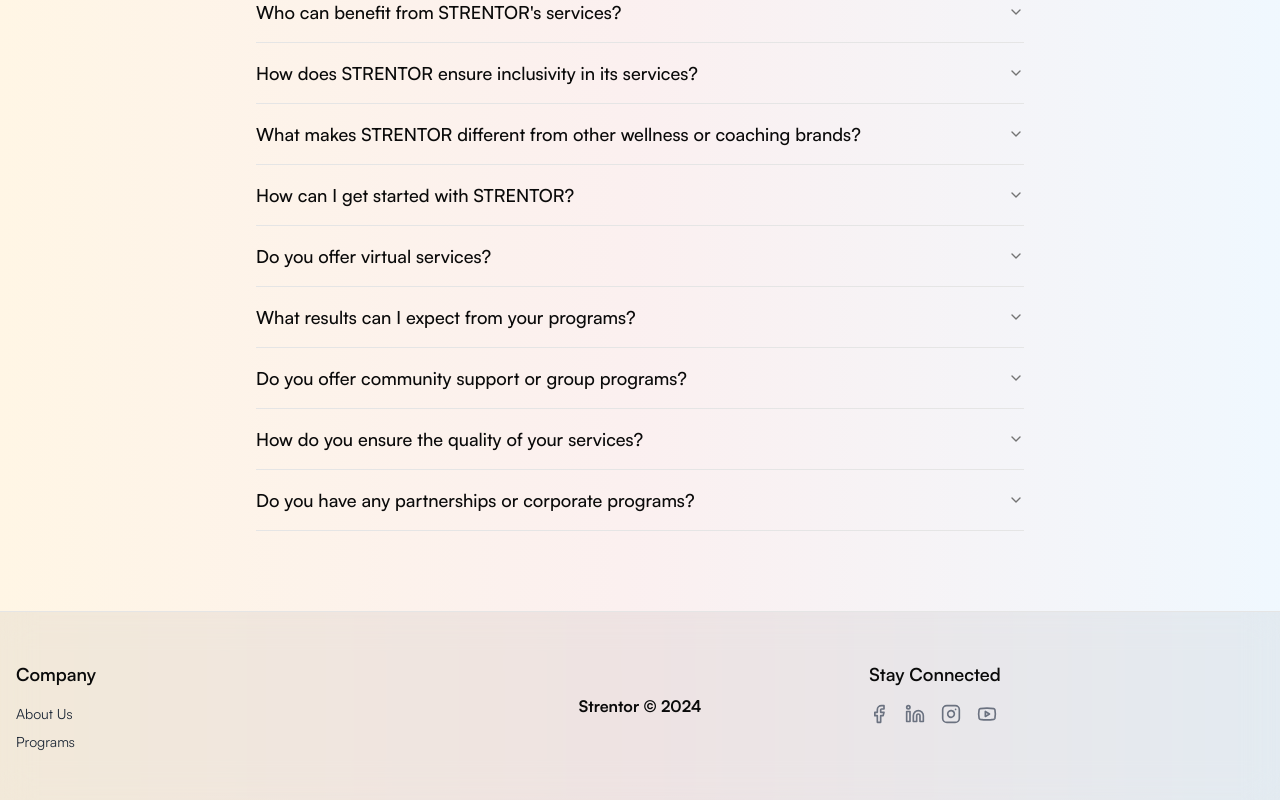
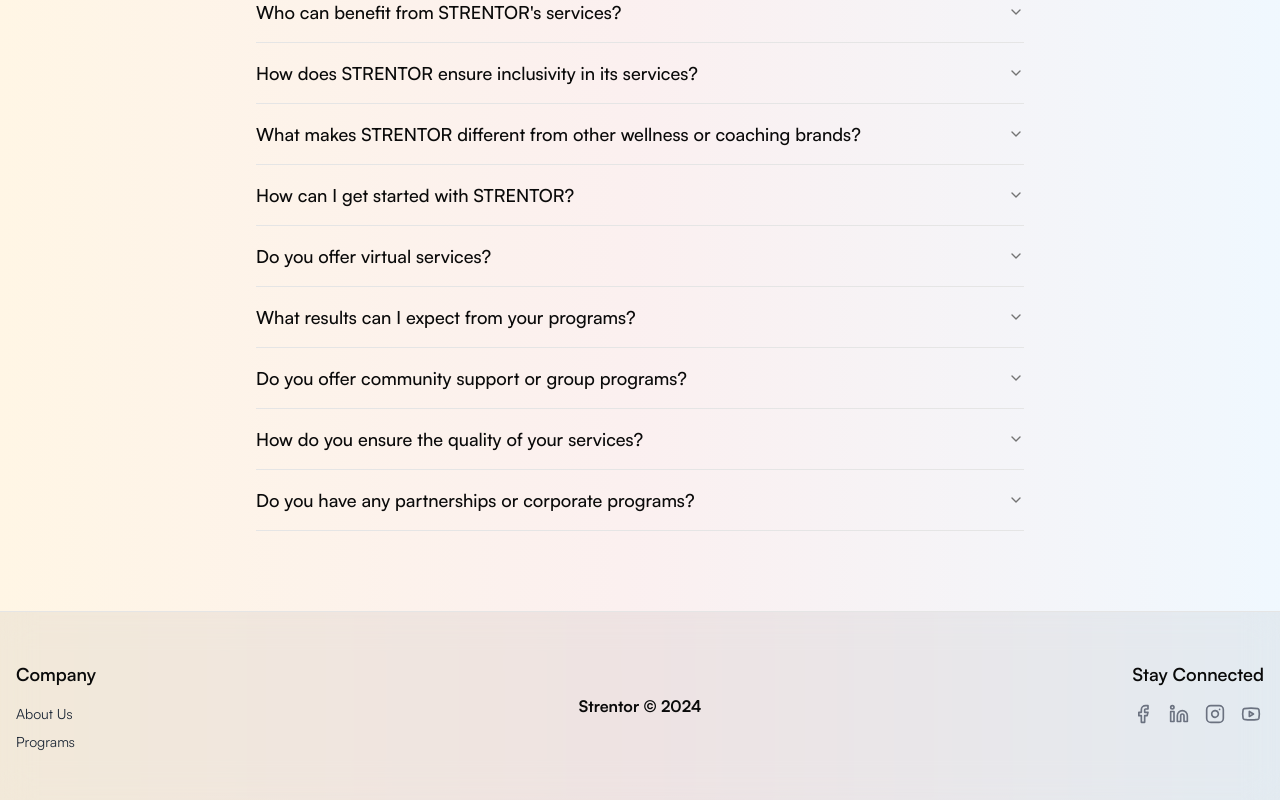
Before and after one commit to chaitanyashetty47/strlanding, a Next.js app: page / in a window 1280 px wide. Shown: the part 4189-4989 px from the top of the page. Built offline with nearby package versions, Linux system fonts and the light colour scheme.

Commit message:
changes footer chnages

```diff
--- a/src/components/landing/Footer.tsx
+++ b/src/components/landing/Footer.tsx
@@ -19,13 +19,13 @@
           </ul>
         </div>
 
-        {/* Logo Section */}
-        <div className="flex flex-col items-center justify-center space-y-2">
-          <div className="font-bold">Strentor © 2024</div>
+        {/* Center Section */}
+        <div className="flex items-center justify-center font-bold">
+          Strentor © 2024
         </div>
 
         {/* Stay Connected Section */}
-        <div className="space-y-4">
+        <div className="space-y-4 justify-self-end">
           <h3 className="text-lg font-semibold">Stay Connected</h3>
           <div className="flex justify-center sm:justify-start gap-4 text-gray-500 dark:text-gray-400">
             <Link
@@ -36,6 +36,7 @@
             >
               <Facebook className="h-5 w-5" />
             </Link>
+
             <Link
               className="hover:text-[#F31818] dark:hover:text-gray-100"
               href="https://in.linkedin.com/company/strentor"
@@ -44,6 +45,7 @@
             >
               <Linkedin className="h-5 w-5" />
             </Link>
+
             <Link
               className="hover:text-[#F31818] dark:hover:text-gray-100"
               href="https://www.instagram.com/strentor/"
@@ -52,6 +54,7 @@
             >
               <Instagram className="h-5 w-5" />
             </Link>
+
             <Link
               className="hover:text-[#F31818] dark:hover:text-gray-100"
               href="https://www.youtube.com/@STRENTOR"
@@ -63,6 +66,18 @@
           </div>
         </div>
       </div>
+
+      {/* Additional Styles for Mobile */}
+      <style jsx>{`
+        @media (max-width: 640px) {
+          .container {
+            display: flex;
+            flex-direction: column;
+            align-items: center;
+            text-align: center;
+          }
+        }
+      `}</style>
     </footer>
   );
 }
```
